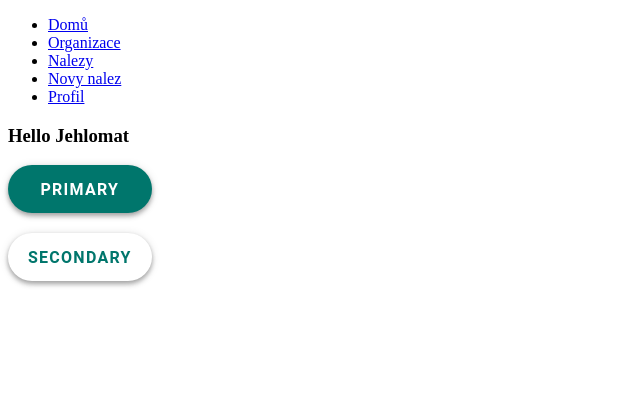
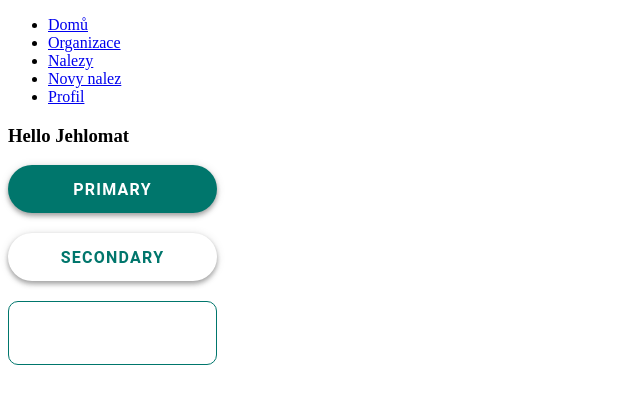
Before and after one commit to cesko-digital/jehlomat, a React app in the folder web-jehlomat/: page / in a window 1280 px wide. Shown: the top 404 px of the page, without its empty margins (0-640 px from the left). Built offline with nearby package versions, Linux system fonts and the light colour scheme.

Commit message:
feat:(JH-12): buttons, inputs

```diff
--- a/web-jehlomat/src/Components/Buttons/PrimaryButton/PrimaryButton.tsx
+++ b/web-jehlomat/src/Components/Buttons/PrimaryButton/PrimaryButton.tsx
@@ -1,9 +1,9 @@
-import { FC } from "react";
+import { ButtonHTMLAttributes, FC } from "react";
 import styled from "styled-components";
 import {primaryDark, white} from '../../Utils/Colors'
 import { H4 } from "../../Utils/Typography";
 
-interface PrimaryButton {
+interface PrimaryButton extends ButtonHTMLAttributes<HTMLButtonElement> {
   text: String;
 }
 
@@ -18,9 +18,9 @@ const Button = styled.button`
   padding: 0px 20px;
 `;
 
-const PrimaryButton: FC<PrimaryButton> = ({ text }) => {
+const PrimaryButton: FC<PrimaryButton> =  ({ text, ...props }) => {
   return (
-    <Button>
+    <Button {...props}>
       <H4>{text}</H4>
     </Button>
   );
--- a/web-jehlomat/src/Components/Inputs/TextInput/TextInput.tsx
+++ b/web-jehlomat/src/Components/Inputs/TextInput/TextInput.tsx
@@ -1,9 +1,26 @@
-import { FC } from "react";
+import { FC, InputHTMLAttributes } from "react";
+import styled from "styled-components";
+import {primaryDark} from '../../Utils/Colors';
 
-interface TextInput {}
+interface TextInput extends InputHTMLAttributes<HTMLInputElement> {}
 
-const TextInput: FC<TextInput> = ({}) => {
-  return <div>TextInput</div>;
+const Input = styled.input `
+  height: 64px;
+  width: 100%;
+  max-width: 340px;
+  padding: 0px 15px;
+
+  border: 1px solid ${primaryDark};
+  box-sizing: border-box;
+  border-radius: 10px;
+
+  :focus {
+    outline: none;
+  }
+`
+
+const TextInput: FC<TextInput> = (props) => {
+  return <Input {...props}/>;
 };
 
 export default TextInput;
--- a/web-jehlomat/src/Components/StoryBook.tsx
+++ b/web-jehlomat/src/Components/StoryBook.tsx
@@ -2,6 +2,7 @@ import { FC } from "react";
 import styled from "styled-components";
 import PrimaryButton from "./Buttons/PrimaryButton/PrimaryButton";
 import SecondaryButton from "./Buttons/SecondaryButton/SecondaryButton";
+import TextInput from "./Inputs/TextInput/TextInput";
 
 interface StoryBook {}
 
@@ -16,6 +17,7 @@ const StoryBook: FC<StoryBook> = ({}) => {
       <Layout>
           <PrimaryButton text="Primary" />
           <SecondaryButton text="Secondary" />
+          <TextInput onChange={e => console.log(e.target.value)}/>
       </Layout>
   );
 };
```
